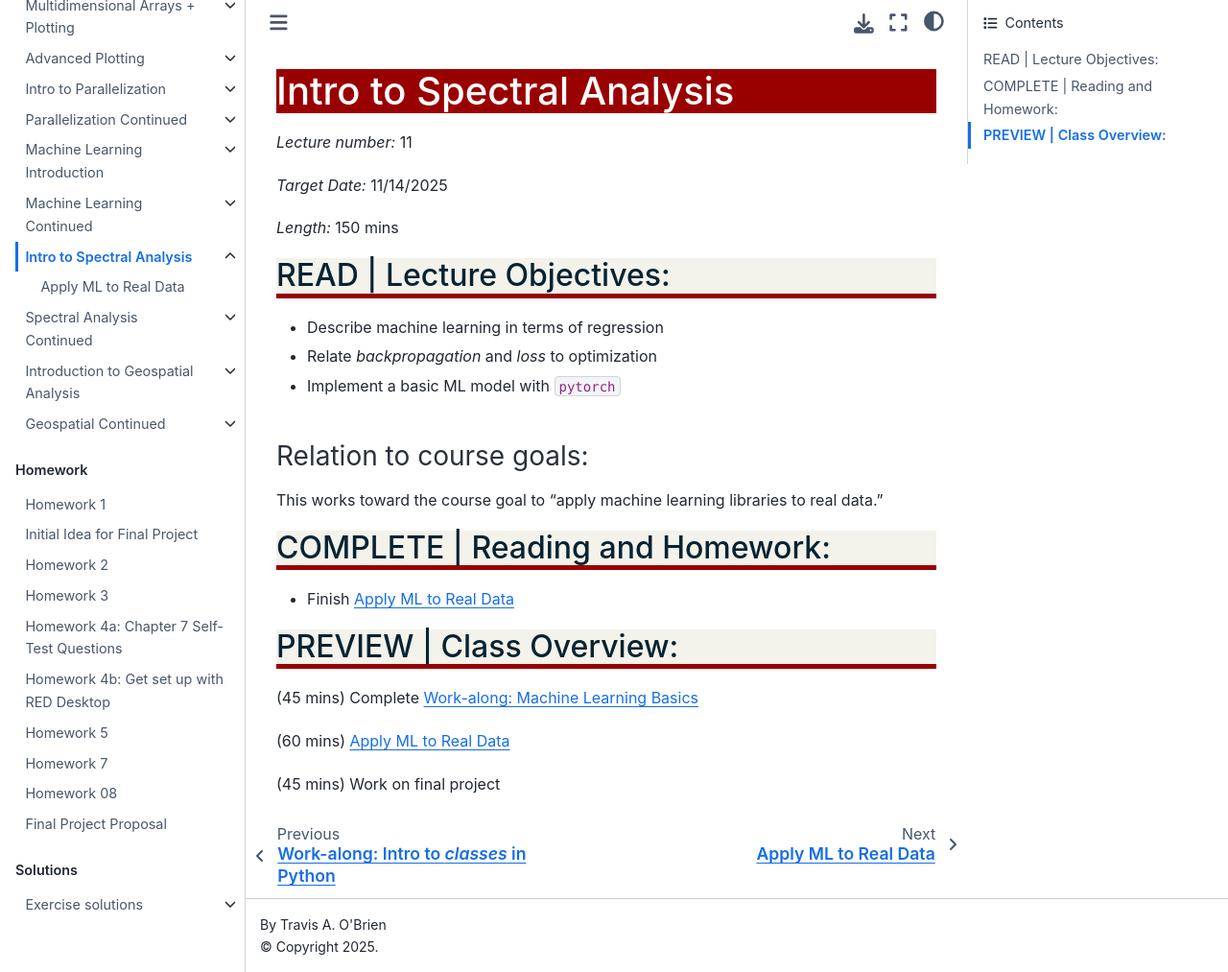
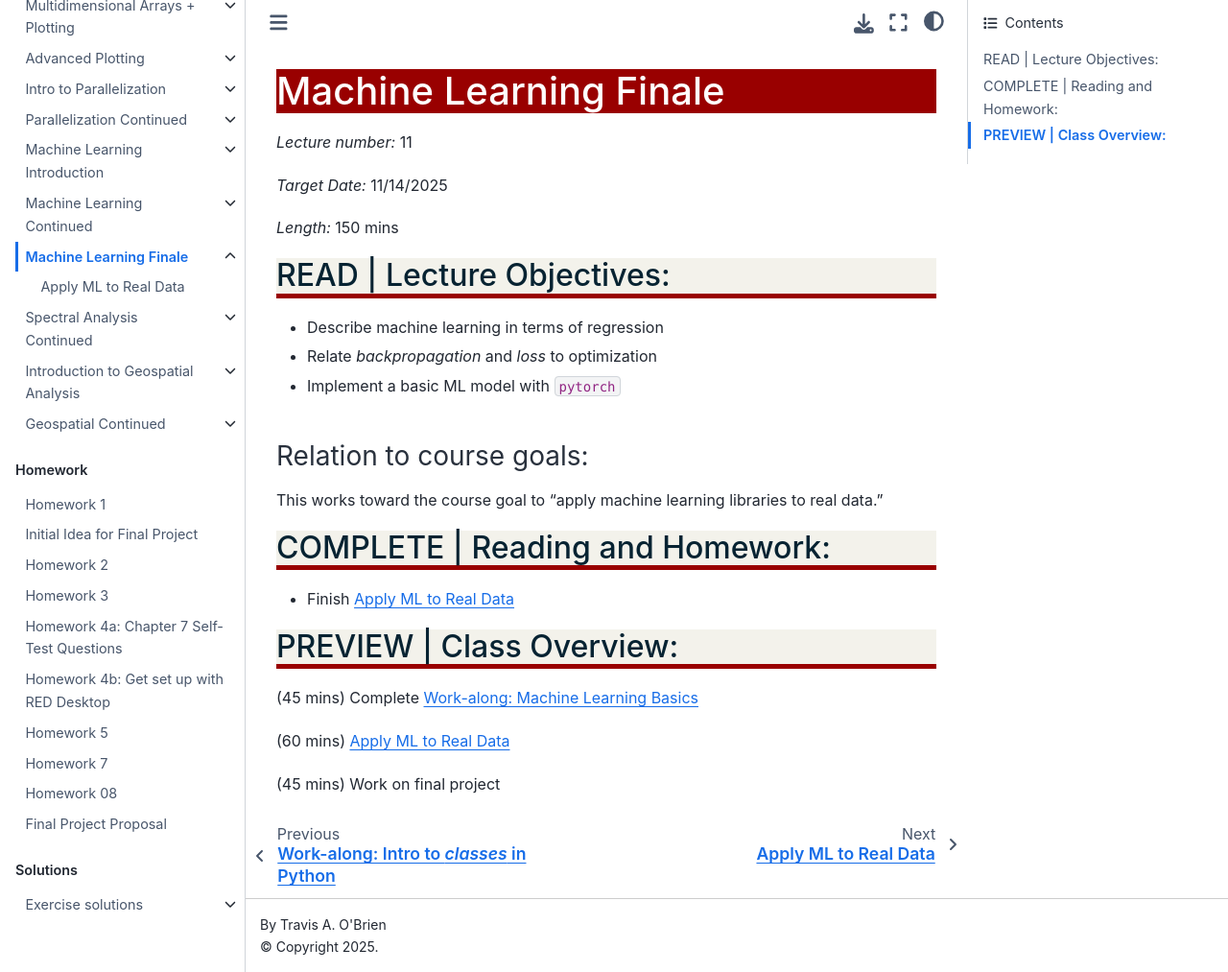
Before and after one commit to taobrienlbl/advanced_earth_science_data_analysis, a Jupyter Book: the page built from content/lessons/11_machine_learning_finale/11_machine_learning_finale.md, in a window 1280 px wide and 1013 px high. Shown: the whole window at 96% size. Built offline with Jupyter Book 1.0.4 settings and Sphinx 7.4.7 and the Sphinx Book theme 1.1.4, drawn with Linux system fonts in a browser that asks for light colours; pages that are not in the unit, such as notebooks, are missing from menus; some of the changed lines change nothing that is shown.

Commit message:
Fixing some structural issuse with toc and syllabus

```diff
--- a/content/_toc.yml
+++ b/content/_toc.yml
@@ -69,7 +69,7 @@
     - file: lessons/12_spectral_analysis/12_spectral_analysis
       sections:
       - file: lessons/12_spectral_analysis/12_fourier_transform_lecture
-      - file: lessons/12_spectral_analysis/12_workalong01_fft
+      - file: lessons/12_spectral_analysis/12_workalong_01_fft
       - file: lessons/12_spectral_analysis/12_workalong_02_filter
     - file: lessons/13_geospatial_intro/13_geospatial_intro
       sections:
@@ -111,8 +111,8 @@
       - file: lessons/08_parallelization_continued/08_workalong_02_parallel_pi_SOLUTION
       - file: lessons/09_machine_learning_intro/09_workalong_machine_learning_basics_SOLUTION
       - file: lessons/10_machine_learning_continued/10_workalong_intro_to_classes_SOLUTION
-      - file: lessons/11_spectral_analysis_intro/11_workalong_01_fft_SOLUTION
-      - file: lessons/12_spectral_analysis_continued/12_workalong_01_filter_SOLUTION
+      - file: lessons/12_spectral_analysis/12_workalong_01_fft_SOLUTION
+      - file: lessons/12_spectral_analysis/12_workalong_02_filter_SOLUTION
       - file: lessons/13_geospatial_intro/13_workalong01_california_earthquakes_SOLUTION
       - file: lessons/13_geospatial_intro/13_workalong02_geospatial_plotting_SOLUTION
       - file: lessons/14_geospatial_continued/14_IN_snow_trends_SOLUTION
--- a/content/lessons/11_machine_learning_finale/11_machine_learning_finale.md
+++ b/content/lessons/11_machine_learning_finale/11_machine_learning_finale.md
@@ -1,4 +1,4 @@
-# Intro to Spectral Analysis
+# Machine Learning Finale
 
 *Lecture number:* 11
 
--- a/content/syllabus/syllabus.md
+++ b/content/syllabus/syllabus.md
@@ -43,8 +43,8 @@
 | 08 | [](../lessons/08_parallelization_continued/08_parallelization_continued.md) |
 | 09 | [](../lessons/09_machine_learning_intro/09_machine_learning_intro.md) |
 | 10 | [](../lessons/10_machine_learning_continued/10_machine_learning_continued.md) |
-| 11 | [](../lessons/11_spectral_analysis_intro/11_spectral_analysis_intro.md) |
-| 12 | [](../lessons/12_spectral_analysis_continued/12_spectral_analysis_continued.md) |
+| 11 | [](../lessons/11_machine_learning_finale/11_machine_learning_finale.md) |
+| 12 | [](../lessons/12_spectral_analysis/12_spectral_analysis.md) |
 | 13 | [](../lessons/13_geospatial_intro/13_geospatial_intro.md) |
 | 14 | [](../lessons/14_geospatial_continued/14_geospatial_continued.md) |
 
```
